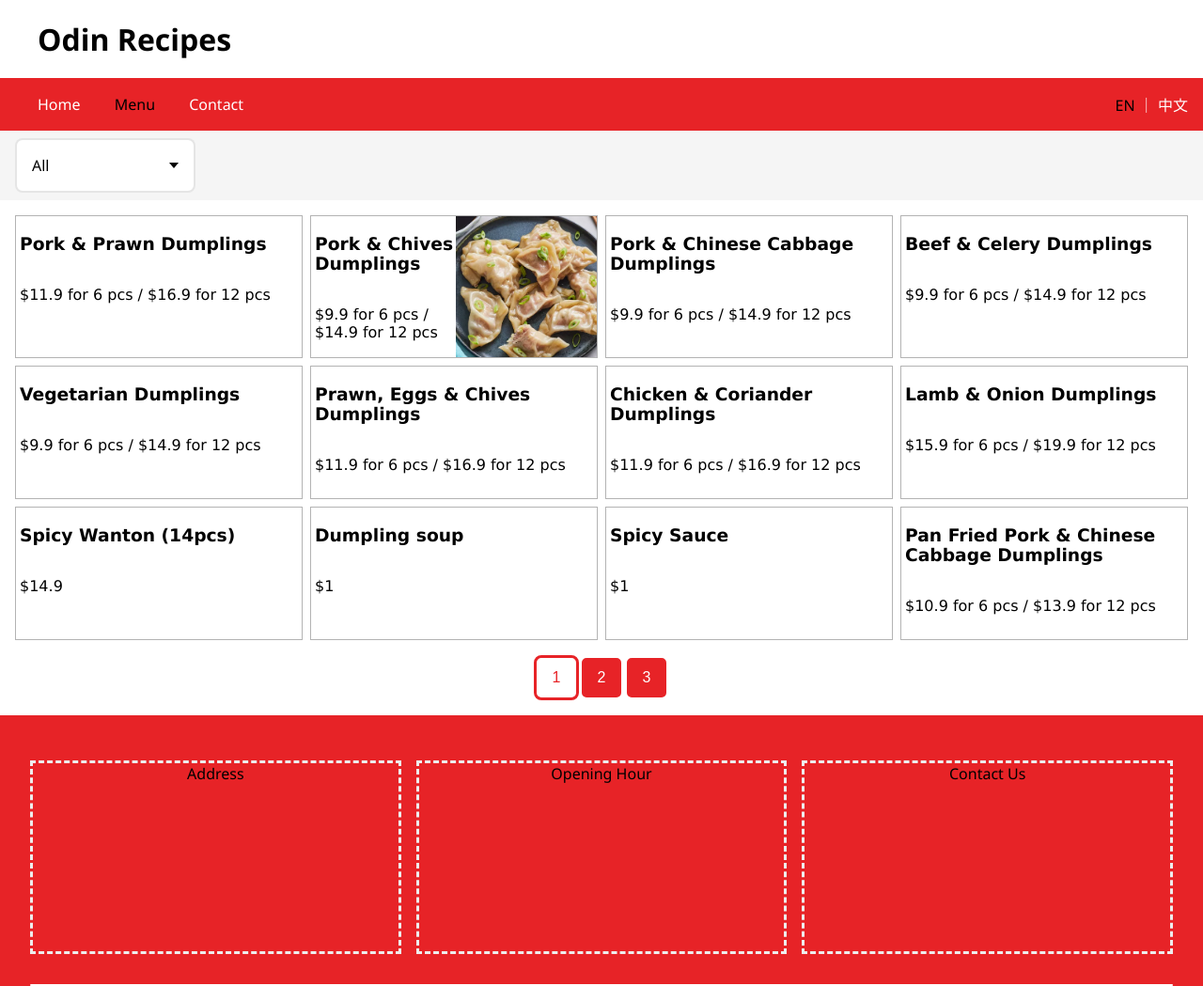
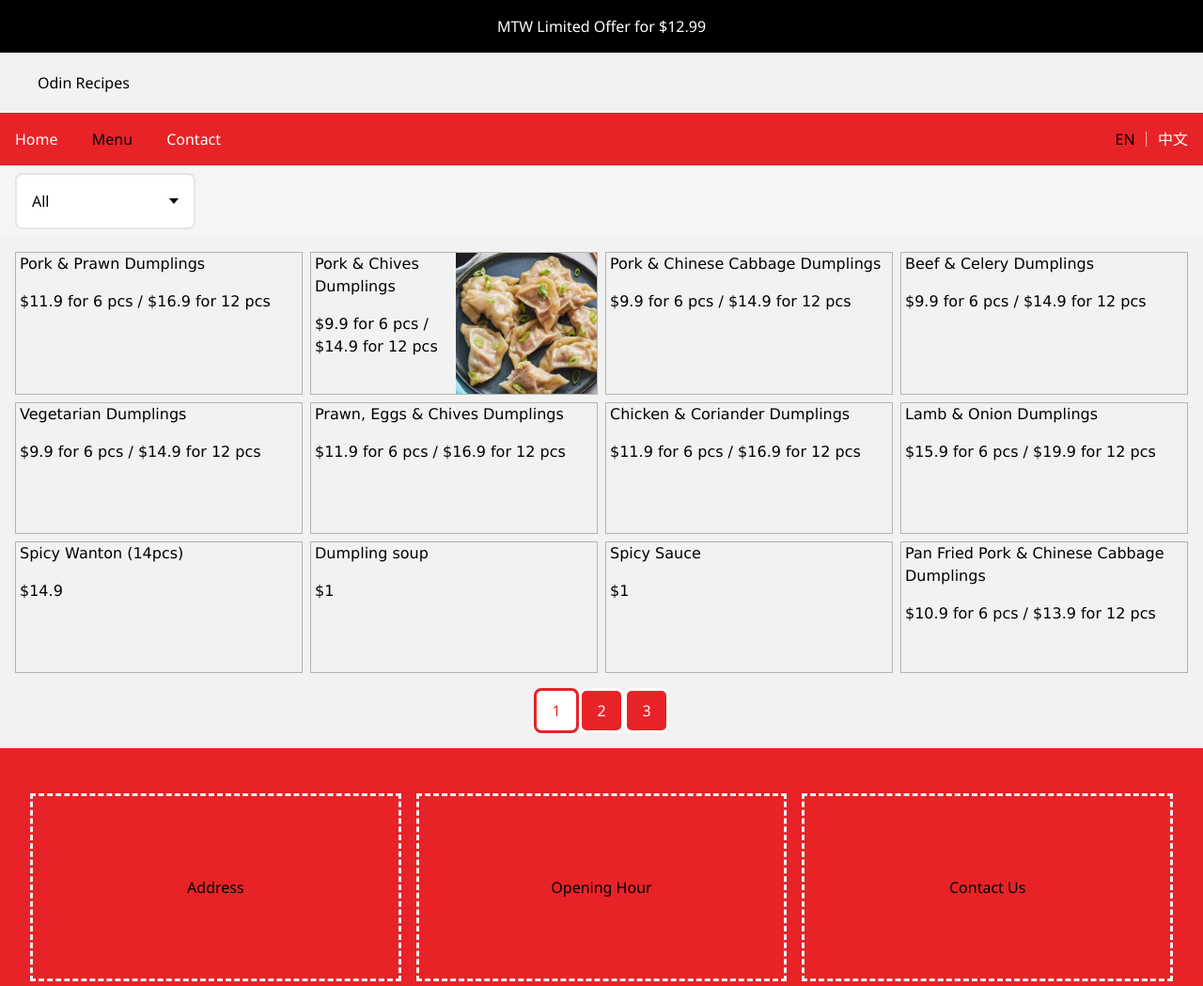
Before and after one commit to ErikaKK/weis, a website: page menu.html in a window 1280 px wide. Shown: the top 1049 px of the page at 94% size. Drawn offline with Linux system fonts and the light colour scheme.

Commit message:
Add popup window. change some styles

```diff
--- a/contact.html
+++ b/contact.html
@@ -4,9 +4,17 @@
     <meta charset="UTF-8" />
     <meta name="viewport" content="width=device-width, initial-scale=1.0" />
     <link rel="stylesheet" href="./style.css" />
+    <link href="output.css" rel="stylesheet" />
+    <!-- <script src="components.js" defer></script> -->
+    <script src="main.js" defer></script>
+
     <title>Wei's Dumplings Hut</title>
   </head>
   <body>
+    <!-- banner -->
+    <div id="top-banner"></div>
+
+    <div id="top-popup"></div>
     <!--header-->
     <header>
       <div class="header-top">
--- a/main.css
+++ b/main.css
@@ -8,6 +8,9 @@
 
 body {
   background: #f2f2f2;
+}
+a {
+  @apply cursor-pointer;
 }
 
 @keyframes slide {
--- a/main.js
+++ b/main.js
@@ -1,3 +1,56 @@
+// top
+ // Create a new div element
+ const newDiv = document.createElement('div');
+ newDiv.className = 'flex items-center h-14 bg-black text-white justify-center';
+
+ // Create a new p element
+ const newP = document.createElement('p');
+ newP.className = 'blink-text hover:underline cursor-pointer';
+ newP.textContent = 'MTW Limited Offer for $12.99';
+
+ // Append the p element to the div
+ newDiv.appendChild(newP);
+
+const topBanner = document.getElementById('top-banner');
+topBanner.appendChild(newDiv);
+
+//top-popup
+
+const popupText = document.createElement('p');
+ popupText.textContent = "reveal";
+const topPopup = document.getElementById('top-popup');
+topPopup.appendChild(popupText)
+topPopup.className += 'block bg-gray-200 z-50 bg-opacity-80 w-full fixed top-0 text-red-600 h-screen overflow-hidden z-50 hidden flex flex-col justify-center items-center';
+const handlePopupClick = () =>{
+  topPopup.classList.add('hidden');
+
+}
+topPopup.addEventListener('click',handlePopupClick)
+
+
+// banner pop-up
+const blinkElement = document.querySelector(".blink-text");
+
+blinkElement.style.cursor='pointer';
+const handleMouseOver = () => {
+  blinkElement.classList.remove('blink-text');
+  blinkElement.classList.add('underline');
+
+};
+
+const handleMouseOut = () => {
+  blinkElement.classList.add('blink-text');
+  blinkElement.classList.remove('underline');
+  };
+  const handleClick = () =>{
+    topPopup.classList.remove('hidden');
+    document.body.classList.add('overflow-hidden');
+  }
+
+  blinkElement.addEventListener('mouseover', handleMouseOver);
+  blinkElement.addEventListener('mouseout', handleMouseOut);
+  blinkElement.addEventListener('click', handleClick);
+
 // carousel
 
 const carousels = document.querySelectorAll(".pictures-carousel")
--- a/menu.html
+++ b/menu.html
@@ -5,9 +5,17 @@
     <meta name="viewport" content="width=device-width, initial-scale=1.0" />
     <link rel="stylesheet" href="./style.css" />
     <script src="menu.js" defer></script>
+    <link href="output.css" rel="stylesheet" />
+    <!-- <script src="components.js" defer></script> -->
+    <script src="main.js" defer></script>
+
     <title>Wei's Dumplings Hut</title>
   </head>
   <body>
+    <!-- banner -->
+    <div id="top-banner"></div>
+
+    <div id="top-popup"></div>
     <!--header-->
     <header>
       <div class="header-top">
--- a/style.css
+++ b/style.css
@@ -65,6 +65,7 @@ a {
 
 #header-nav {
   margin: 0;
+  padding: 1rem;
   background-color: rgb(231, 35, 39);
   display: flex;
   justify-content: space-between;
@@ -89,7 +90,6 @@ a {
 
 .language-selector {
   display: inline-block;
-  margin: 1rem;
 }
 
 .selected {
@@ -341,13 +341,16 @@ footer {
 
 .info {
   display: flex;
-  /* justify-content: center; */
+  justify-content: center;
+  align-items: center;
   gap: 1rem;
   flex-wrap: wrap;
   padding: 1rem 0;
 }
 .info-card {
-  text-align: center;
+  display: flex;
+  justify-content: center;
+  align-items: center;
   width: 300px;
   height: 200px;
   border: 3px dashed #eee;
@@ -390,6 +393,7 @@ footer {
   #header-nav {
     flex-direction: column;
     display: none;
+
     /* height: 0; */
     /* opacity: 0; */
   }
```
Also changed, not shown: components.js (+17 -8 lines), index.html (+19 -7 lines), src/output.css (added).
